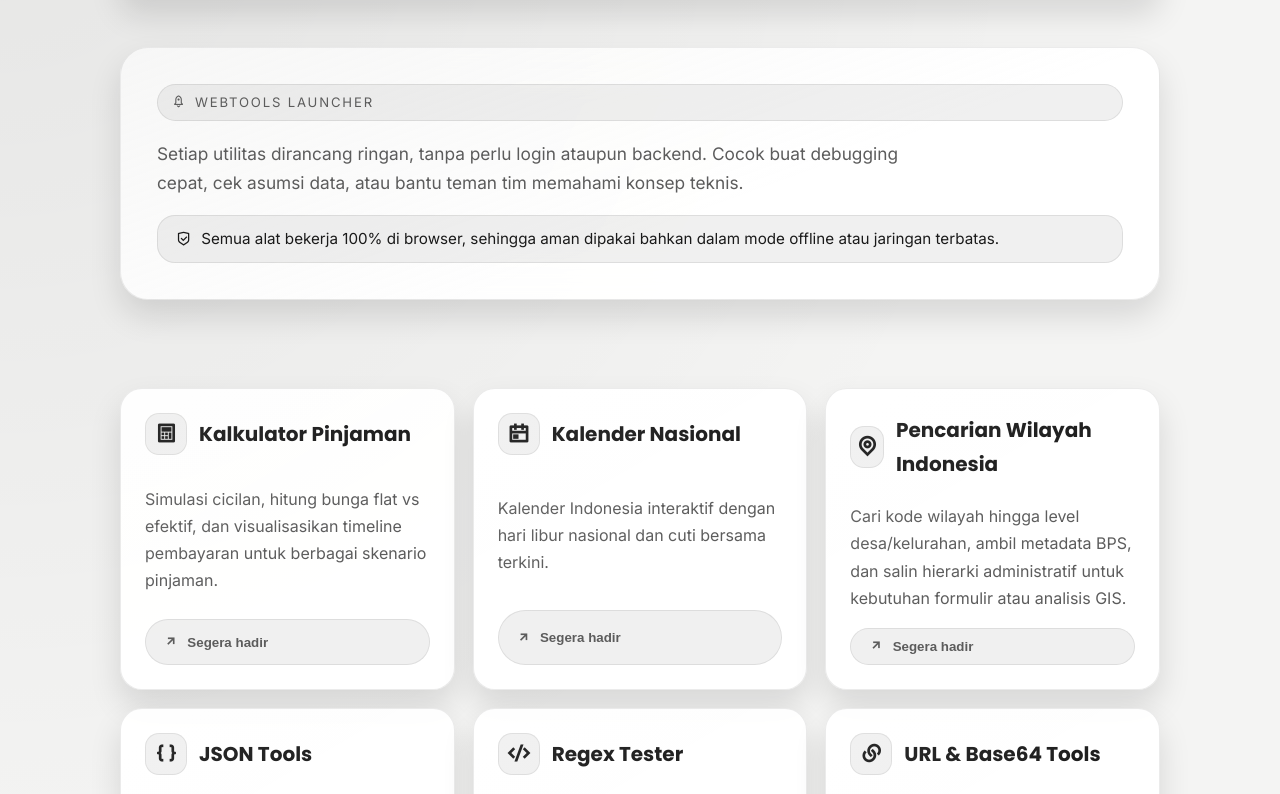
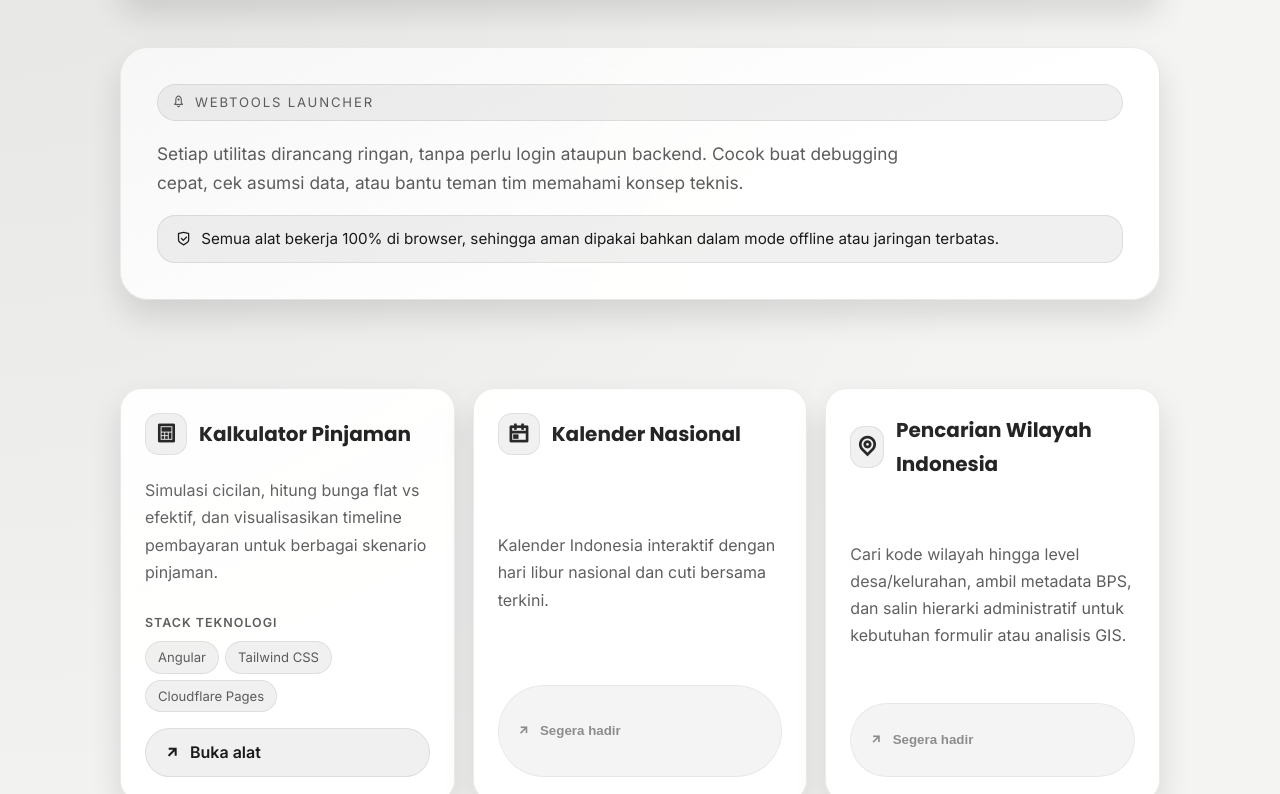
Before and after one commit to heritechie/masher.my.id, an Astro site: page /webtools in a window 1280 px wide. Shown: the part 133-927 px from the top of the page. Built offline with nearby package versions, Linux system fonts and the light colour scheme; Astro itself is replaced by a stand-in of ours.

Commit message:
feat: expose loan calculator webtool

```diff
--- a/src/components/WebtoolsPage.astro
+++ b/src/components/WebtoolsPage.astro
@@ -64,6 +64,8 @@ const tools = t.webtools.tools;
 	<section class="webtools-grid" aria-label={t.webtools.title}>
 		{tools.map((tool) => {
 			const isSoon = tool.status === 'soon';
+			const isAvailable = tool.status === 'available' && tool.link;
+			const actionLabel = isSoon ? t.webtools.comingSoonLabel : t.webtools.launchLabel;
 			return (
 				<article class="tool-card">
 					<header class="tool-card__header">
@@ -73,10 +75,27 @@ const tools = t.webtools.tools;
 						</h2>
 					</header>
 					<p class="tool-card__description">{tool.description}</p>
-					<button class="tool-card__action" type="button" disabled>
-						<i class="ri-arrow-right-up-line" aria-hidden="true"></i>
-						<span>{isSoon ? t.webtools.comingSoonLabel : t.webtools.launchLabel}</span>
-					</button>
+					{tool.stack?.length ? (
+						<div class="tool-card__stack">
+							<span class="tool-card__stack-label">{t.webtools.stackLabel}</span>
+							<ul class="tool-card__stack-list">
+								{tool.stack.map((tech) => (
+									<li>{tech}</li>
+								))}
+							</ul>
+						</div>
+					) : null}
+					{isAvailable ? (
+						<a class="tool-card__action" href={tool.link}>
+							<i class="ri-arrow-right-up-line" aria-hidden="true"></i>
+							<span>{actionLabel}</span>
+						</a>
+					) : (
+						<button class="tool-card__action" type="button" disabled>
+							<i class="ri-arrow-right-up-line" aria-hidden="true"></i>
+							<span>{actionLabel}</span>
+						</button>
+					)}
 				</article>
 			);
 		})}
@@ -212,6 +231,40 @@ const tools = t.webtools.tools;
 		color: var(--text-muted);
 	}
 
+	.tool-card__stack {
+		display: flex;
+		flex-wrap: wrap;
+		align-items: center;
+		gap: 8px 10px;
+		margin: 10px 0 0;
+	}
+
+	.tool-card__stack-label {
+		font-size: 0.78rem;
+		font-weight: 600;
+		text-transform: uppercase;
+		letter-spacing: 0.08em;
+		color: var(--text-muted);
+	}
+
+	.tool-card__stack-list {
+		display: inline-flex;
+		flex-wrap: wrap;
+		gap: 6px;
+		margin: 0;
+		padding: 0;
+		list-style: none;
+	}
+
+	.tool-card__stack-list li {
+		padding: 4px 12px;
+		border-radius: 999px;
+		border: 1px solid var(--glass-stroke);
+		background: var(--surface-highlight);
+		font-size: 0.82rem;
+		color: var(--text-muted);
+	}
+
 	.tool-card__action {
 		display: inline-flex;
 		align-items: center;
@@ -220,9 +273,39 @@ const tools = t.webtools.tools;
 		border-radius: 999px;
 		border: 1px solid var(--glass-stroke);
 		background: var(--surface-highlight);
+		color: var(--text-main);
+		font-weight: 600;
+		text-decoration: none;
+		cursor: pointer;
+		transition:
+			border-color 0.2s ease,
+			background 0.2s ease,
+			color 0.2s ease,
+			box-shadow 0.2s ease;
+	}
+
+	.tool-card__action:hover,
+	.tool-card__action:focus-visible {
+		border-color: var(--glass-stroke-strong, rgba(255, 255, 255, 0.45));
+		background: var(--surface-highlight-strong, rgba(255, 255, 255, 0.16));
+		color: var(--text-main);
+		box-shadow: var(--shadow-soft);
+		outline: none;
+	}
+
+	.tool-card__action[disabled] {
+		cursor: not-allowed;
+		opacity: 0.7;
 		color: var(--text-muted);
-		font-weight: 600;
-		cursor: not-allowed;
+		box-shadow: none;
+	}
+
+	.tool-card__action[disabled]:hover,
+	.tool-card__action[disabled]:focus-visible {
+		border-color: var(--glass-stroke);
+		background: var(--surface-highlight);
+		color: var(--text-muted);
+		box-shadow: none;
 	}
 
 	.webtools-request {
--- a/src/i18n/translations.ts
+++ b/src/i18n/translations.ts
@@ -97,6 +97,7 @@ type Translation = {
 		tagline: string;
 		intro: string;
 		note: string;
+		stackLabel: string;
 		launchLabel: string;
 		comingSoonLabel: string;
 		requestTitle: string;
@@ -107,6 +108,8 @@ type Translation = {
 			description: string;
 			icon: string;
 			status: 'available' | 'soon';
+			link?: string;
+			stack?: string[];
 		}>;
 	};
 	knowledgeBase: {
@@ -157,7 +160,7 @@ export const translations: Record<Locale, Translation> = {
 			status: 'Crafting human-centered, data-aware digital experiences',
 			name: 'Halo, saya Heriyanto',
 			subtitle: 'Teman-teman biasa memanggil saya Masher — Saya seorang Software Engineer yang senang mengintegrasikan arsitektur, UX, dan user trust.',
-			intro: `Saya duah berkarir selama lebih dari 12 tahun di bidang Software Engineering, pekerjaan saya biasanya berkutan dengan pengembangan produk digital yang relevan dan sustainable. Dalam 3+ tahun belakangan, perhatian saya banyak di literasi keamanan data, otomatisasi, dan mengejar visi menghadirkan inklusifitas digital.`,
+			intro: `Saya sudah berkarir selama lebih dari 12 tahun di bidang Software Engineering, pekerjaan saya biasanya berkaitan dengan pengembangan produk digital. Dalam 3 tahun belakangan, perhatian saya banyak di literasi keamanan data, otomatisasi, dan mengejar visi menghadirkan inklusivitas digital.`,
 			portraitAlt: 'Foto profil Masher',
 			highlights: [
 				`Berpengalaman ${TOTAL_YEARS_LABEL_ID} menjaga lifecycle produk—dari discovery, domain modeling, sampai observability.`,
@@ -282,6 +285,7 @@ export const translations: Record<Locale, Translation> = {
 			intro:
 				'Setiap utilitas dirancang ringan, tanpa perlu login ataupun backend. Cocok buat debugging cepat, cek asumsi data, atau bantu teman tim memahami konsep teknis.',
 			note: 'Semua alat bekerja 100% di browser, sehingga aman dipakai bahkan dalam mode offline atau jaringan terbatas.',
+			stackLabel: 'Stack teknologi',
 			launchLabel: 'Buka alat',
 			comingSoonLabel: 'Segera hadir',
 			requestTitle: 'Ingin alat khusus?',
@@ -294,7 +298,9 @@ export const translations: Record<Locale, Translation> = {
 					description:
 						'Simulasi cicilan, hitung bunga flat vs efektif, dan visualisasikan timeline pembayaran untuk berbagai skenario pinjaman.',
 					icon: 'ri-calculator-line',
-					status: 'soon',
+					status: 'available',
+					link: '/webtools/kalkulator-pinjaman',
+					stack: ['Angular', 'Tailwind CSS', 'Cloudflare Pages'],
 				},
 				{
 					title: 'Kalender Nasional',
@@ -1224,6 +1230,7 @@ export const translations: Record<Locale, Translation> = {
 			intro:
 				'Every tool runs client-side with no login, analytics, or background sync. Perfect for quick experiments, pair debugging, or sharing reproducible workflows with teammates.',
 			note: 'All utilities work 100% in-browser so you can stay productive even on limited or offline networks.',
+			stackLabel: 'Tech stack',
 			launchLabel: 'Launch tool',
 			comingSoonLabel: 'Coming soon',
 			requestTitle: 'Need a specific utility?',
@@ -1236,7 +1243,9 @@ export const translations: Record<Locale, Translation> = {
 					description:
 						'Model repayment schedules, compare flat versus effective interest, and visualise amortisation timelines in minutes.',
 					icon: 'ri-calculator-line',
-					status: 'soon',
+					status: 'available',
+					link: '/webtools/kalkulator-pinjaman',
+					stack: ['Angular', 'Tailwind CSS', 'Cloudflare Pages'],
 				},
 				{
 					title: 'Indonesian Calendar',
```
Also changed, not shown: functions/webtools/kalkulator-pinjaman/[[path]].ts (added, +40 -0 lines).
